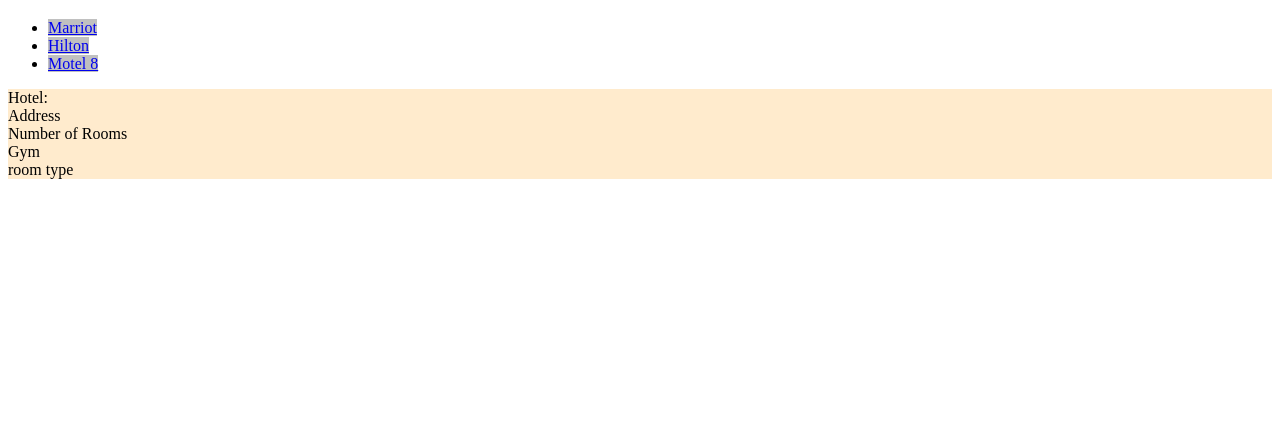
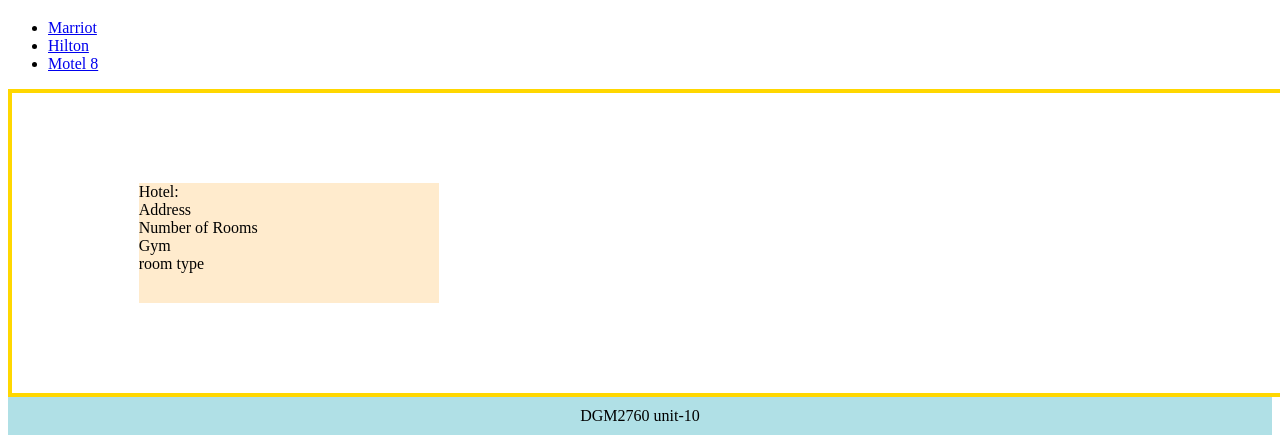
Before and after one commit to Ballred95/DGM-2760, a plain HTML site: page unit-10/index.html in a window 1280 px wide. Shown: the part 369-812 px from the top of the page. Drawn offline with Linux system fonts and the light colour scheme.

Commit message:
added unit 10

```diff
--- a/unit-10/index.html
+++ b/unit-10/index.html
@@ -20,15 +20,25 @@
             <li><a href="#" id="hilton">Hilton</a></li>
             <li><a href="#" id="motel">Motel 8</a></li>
         </ul>
+        <div class="info-container">
         <div class="info">
-        <div id="hotelName">Hotel:</div>
-        <div id="address">Address</div>
-        <div id="rooms">Number of Rooms</div>
-        <div id="gym">Gym</div>
-        <div id="type">room type</div>
+            <div id="hotelName">Hotel:</div>
+            <div id="address">Address</div>
+            <div id="rooms">Number of Rooms</div>
+            <div id="gym">Gym</div>
+            <div id="type">room type</div>
+            </div>
+        <div class="imgs">
         <img id="pic">
+
+        </div>
         </div>
     </main>
+
+
+    <footer>
+        DGM2760 unit-10
+    </footer>
 
 <script src="main.js"></script>
 </body>
--- a/unit-10/style.css
+++ b/unit-10/style.css
@@ -38,12 +38,34 @@
    display: block;
  }
 
+ .imgs {
+    width: 600px;
+    height: 300px;
+ }
+
+ .info-container {
+     min-width: 100vw;
+     display: flex;
+     justify-content: space-evenly;
+     border: 4px solid gold;
+
+
+ }
  .info {
+     align-self: center;
      background-color: blanchedalmond;
+     width: 300px;
+    height: 120px;
  }
 
  a {
      width: fit-content;
-     background-color: silver;
+
 
  }
+ footer {
+    text-align: center;
+    background-color: powderblue;
+    padding-top: 10px;
+    padding-bottom: 10px;
+}
```
